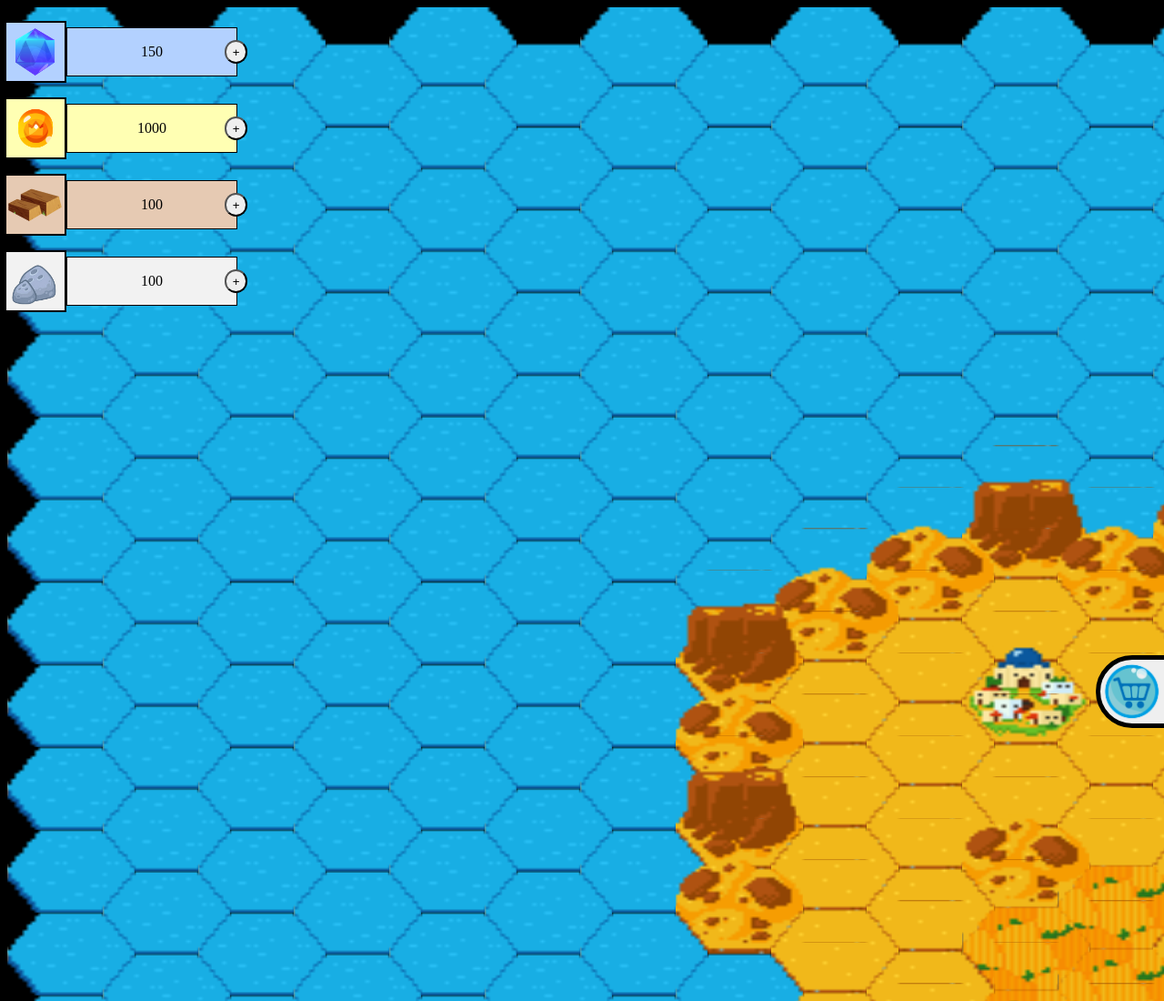
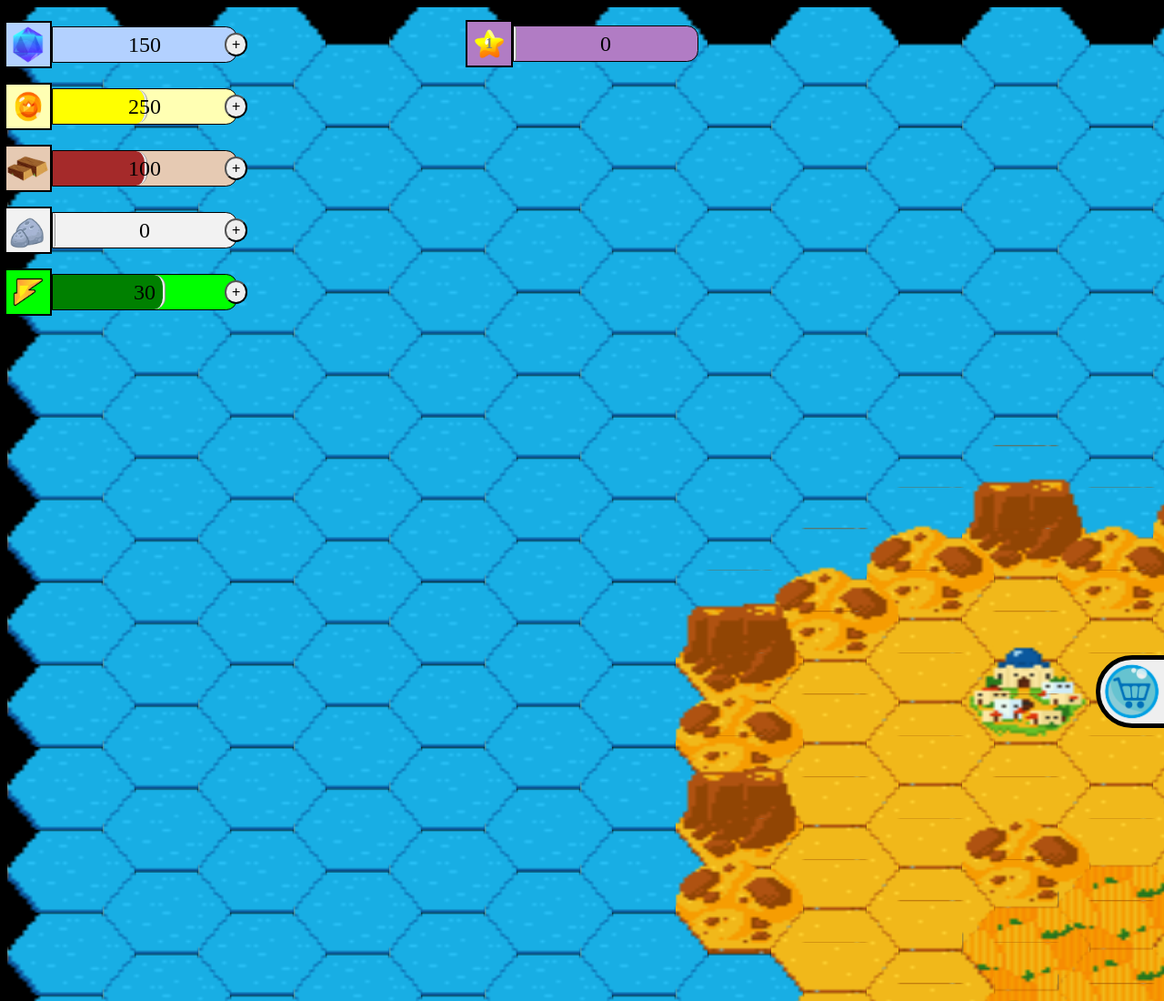
Before and after one commit to SnowtromAux/Engine-Town, a plain HTML site: page index.html in a window 1280 px wide. Shown: the top 1100 px of the page at 91% size. Drawn offline with Linux system fonts and the light colour scheme.

Commit message:
added resources

```diff
--- a/index.html
+++ b/index.html
@@ -1,7 +1,7 @@
 <!DOCTYPE html>
 <html>
     <head>
-        <title>Image drawing</title>
+        <title>Engine Town</title>
         <link rel = "stylesheet" href = "styles.css">
     </head>
     <body>
@@ -15,26 +15,62 @@
         <div id = "resource-bar">
             <div class = "resource">
                 <img src="assets/Gem.png" id = "resource-gem">
-                <div id = "gems"></div>
+                <div id = "gems">
+                    <label id = "gem-amount"></label>
+                </div>
                 <button class = "buy-resource">+</button>
             </div>
 
             <div class = "resource">
                 <img src="assets/Coin.png" id = "resource-coin">
-                <div id = "coins"></div>
+                <div id = "coins">
+                    <label id = "coin-amount"></label>
+                    <div id = "coin-total-coins"></div>
+                </div>
+
                 <button class = "buy-resource">+</button>
             </div>
 
             <div class = "resource">
                 <img src = "assets/Wood.png"; id = "resource-wood">
-                <div id = "wood"></div>
+                <div id = "wood">
+                    <label id = "wood-amount"></label>
+                    <div id = "wood-total-wood"></div>
+                </div>
                 <button class = "buy-resource">+</button>
             </div>
 
             <div class = "resource">
                 <img src = "assets/Stone.png"; id = "resource-stone">
-                <div id = "stone"></div>
+                <div id = "stone">
+                    <label id = "stone-amount"></label>
+                    <div id = "stone-total-stones"></div>
+                </div>
                 <button class = "buy-resource">+</button>
+            </div>
+
+            <div class = "resource">
+                <img src = "assets/Energy.png"; id = "resource-energy">
+                <div id = "energy">
+                    <label id = "energy-amount"></label>
+                    <div id = "energy-total-energy"></div>
+                </div>
+                <button class = "buy-resource">+</button>
+            </div>
+        </div>
+
+        <div id = "city-level-bar">
+            <div class = "resource">
+                <div id = "omg">
+                    <label id = "city-lvl">1</label>
+                    <img src="assets/Star.png" id = "resource-xp">
+                </div>
+
+
+                <div id = "xp">
+                    <label id = "xp-amount"></label>
+                    <div id = "xp-total-xp"></div>
+                </div>
             </div>
         </div>
 
--- a/menus/start_menu.js
+++ b/menus/start_menu.js
@@ -198,13 +198,13 @@ fetchData().then(() => {
    setupStartMenu();
 });
 
+
 const shop_activate = document.getElementsByClassName('shop-activate')[0];
 const shop = document.getElementById('shop');
 
 shop_activate.addEventListener('click', () => {
   shop.style.right = shop.style.right === '0px' ? '-300px' : '0px';
   shop_activate.style.right = shop_activate.style.right === '300px' ? '0px' : '300px';
-
 });
 
 
@@ -231,69 +231,114 @@ shop_activate.addEventListener('click', () => {
 //------------------------------------------
 //------------------------------------------
 //BUILDINGS
+let storage_coin = 500, storage_wood = 200, storage_stone = 0, storage_energy = 50;
 class Resources{
     constructor(){
+        this.city_level = 1;
         this.gems = 150;
-        this.coins = 1000;
+        this.coins = 250;
         this.wood = 100;
-        this.stone = 100;
+        this.stone = 0;
+        this.energy = 30;
+        this.xp = 0;
     }
 }
 
-class GoldStorage{
+const coin_storage = [0, 400, 500, 600, 800, 1000];
+class CoinStorage{
     constructor(){
         this.level = 1;
     }
 }
 
+const wood_storage = [0, 400, 500, 600, 800, 1000];
 class WoodStorage{
     constructor(){
         this.level = 1;
     }
 }
 
+const stone_storage = [0, 400, 500, 600, 800, 1000];
 class StoneStorage{
+    constructor(){
+        this.level = 1;
+    }
+}
+const energy_storage = [0, 400, 500, 600, 800, 1000];
+class EnergyStorage{
     constructor(){
         this.level = 1;
     }
 }
 
 
-const main_castle_gold = [0, 3000, 6000, 9000, 12000, 16000, 19000, 22000, 25000, 28000, 31000, 34000, 37000, 40000, 43000];
+const main_castle_coin = [0, 3000, 6000, 9000, 12000, 16000, 19000, 22000, 25000, 28000, 31000, 34000, 37000, 40000, 43000];
 const main_castle_wood = [0, 3000, 6000, 9000, 12000, 16000, 19000, 22000, 25000, 28000, 31000, 34000, 37000, 40000, 43000];
 const main_castle_stone = [0, 3000, 6000, 9000, 12000, 16000, 19000, 22000, 25000, 28000, 31000, 34000, 37000, 40000, 43000];
 class MainCastle{
     constructor(){
         this.level = 1;
     }
-
-    goldStorage(){
-        return main_castle_gold[this.level];
-    }
-
-    woodStorage(){
-        return main_castle_wood[this.level];
-    }
-
-    stoneStorage(){
-        return main_castle_stone[this.level];
-    }
 }
 
 let resources = new Resources();
-let gold_storages = [];
+let coin_storages = [];
 let wood_storages = [];
 let stone_storages = [];
 let main_castle = new MainCastle();
 
-let gem_container = document.getElementById("gems");
+const levels_xp = [0, 100, 200, 300, 400, 500]
+
+let gem_container = document.getElementById("gem-amount");
 gem_container.innerHTML = resources.gems;
 
-let coins_container = document.getElementById("coins");
+
+let coins_container = document.getElementById("coin-amount");
+let coin_part = document.getElementById("coin-total-coins");
 coins_container.innerHTML = resources.coins;
+coin_part.style.width = calculateCoinsPart() + "%";
 
-let wood_container = document.getElementById("wood");
+
+let wood_container = document.getElementById("wood-amount");
+let wood_part = document.getElementById("wood-total-wood");
 wood_container.innerHTML = resources.wood;
+wood_part.style.width = calculateWoodPart() + "%";
 
-let stone_container = document.getElementById("stone");
-stone_container.innerHTML = resources.wood;
+
+let stone_container = document.getElementById("stone-amount");
+let stone_part = document.getElementById("stone-total-stones");
+stone_container.innerHTML = resources.stone;
+stone_part.style.width = calculateStonePart() + "%";
+
+let energy_container = document.getElementById("energy-amount");
+let energy_part = document.getElementById("energy-total-energy");
+energy_container.innerHTML = resources.energy;
+energy_part.style.width = calculateEnergyPart() + "%";
+
+let xp_container = document.getElementById("xp-amount");
+let xp_part = document.getElementById("xp-total-xp");
+xp_container.innerHTML = resources.xp;
+xp_part.style.width = calculateXpPart() + "%";
+
+function calculateCoinsPart(){
+    return resources.coins / storage_coin * 100;
+}
+
+function calculateWoodPart(){
+    return resources.wood / storage_wood * 100;
+}
+
+function calculateStonePart(){
+    if(storage_stone == 0)return 0;
+    return resources.stone / storage_stone * 100;
+}
+
+function calculateEnergyPart(){
+    if(storage_energy == 0)return 0;
+    return resources.energy / storage_energy * 100;
+}
+
+function calculateXpPart(){
+    console.log(resources.xp / levels_xp[resources.lvl] * 100)
+    return resources.xp / levels_xp[resources.city_level] * 100;
+}
--- a/styles.css
+++ b/styles.css
@@ -60,22 +60,22 @@ body {
     display: flex;
     margin-top: 2.5vh;
     align-items: center;
-    /* border: 1px solid black; */
-    height: 8vh;
+    height: 6vh;
 }
 
-#resource-gem, #resource-coin, #resource-wood, #resource-stone{
+#resource-gem, #resource-coin, #resource-wood, #resource-stone, #resource-energy, #resource-xp{
     height: 100%;
     border: 2px solid black;
 }
 
-#gems, #coins, #wood, #stone{
-    display: flex;
+#gems, #coins, #wood, #stone, #energy, #xp{
+    position: relative;
     width: 100%;
     height: 80%;
     border: 1px solid black;
-    justify-content: center;
-    align-items: center;
+    border-bottom-right-radius: 12.5px;
+    border-top-right-radius: 12.5px;
+    font-size: 3vh;
 }
 
 #gems, #resource-gem{
@@ -94,10 +94,83 @@ body {
     background-color: #f2f2f2;
 }
 
+#energy, #resource-energy{
+    background-color: lime;
+}
+
+#xp, #resource-xp{
+    background-color: #b17cc4;
+}
+
 .buy-resource{
     position: absolute;
+    display: flex;
     right: -0.5vw;
     width: 2vw;
     height: 2vw;
     border-radius: 50%;
+    font-size: 2vh;
+    justify-content: center;
+    align-items: center;
 }
+
+#coin-amount, #wood-amount, #stone-amount, #gem-amount, #energy-amount, #xp-amount{
+    position: absolute;
+    left: 50%;
+    top: 50%;
+    transform: translate(-50%, -50%);
+}
+
+#coin-total-coins, #wood-total-wood, #stone-total-stones, #energy-total-energy, #xp-total-xp{
+    height: 100%;
+    border-right-style: ridge;
+    border-bottom-right-radius: 12.5px;
+    border-top-right-radius: 12.5px;
+}
+
+#coin-total-coins{
+    background-color: yellow;
+}
+
+#wood-total-wood{
+    background-color: brown;
+}
+
+#stone-total-stones{
+    background-color: gray;
+}
+
+#energy-total-energy{
+    background-color: green;
+}
+
+
+#city-level-bar{
+    position: fixed;
+    top: 0.5vh;
+    left: 50%;
+    width: 20vw;
+    height: 8vh;
+    transform: translateX(-50%);
+}
+
+
+#xp-total-xp{
+    width: 50%;
+    background-color: purple;
+}
+
+#city-lvl{
+    position: absolute;
+    color: gray;
+    font-weight: bold;
+    font-size: 2vh;
+}
+
+#omg{
+    height: 100%;
+    display: flex;
+    justify-content: center;
+    align-items: center;
+    text-align: center;
+}
```
Also changed, not shown: assets/Energy.png (added), 2 other files.
